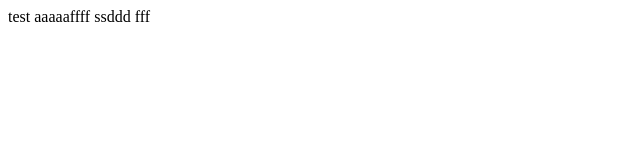
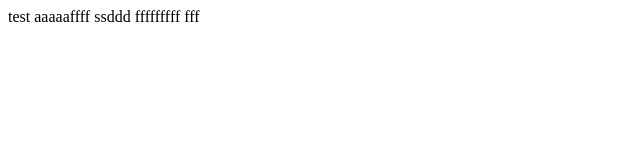
Before and after one commit to gamiblog/mysite, a plain HTML site: page index.html in a window 1280 px wide. Shown: the full height of the page, 0-640 px from the left. Drawn offline with Linux system fonts and the light colour scheme.

Commit message:
Update index.html

```diff
--- a/index.html
+++ b/index.html
@@ -10,7 +10,7 @@
   test
   aaaaaffff
   ssddd
-
+fffffffff
   <a href=""></a>
   fff
 </body>
```
